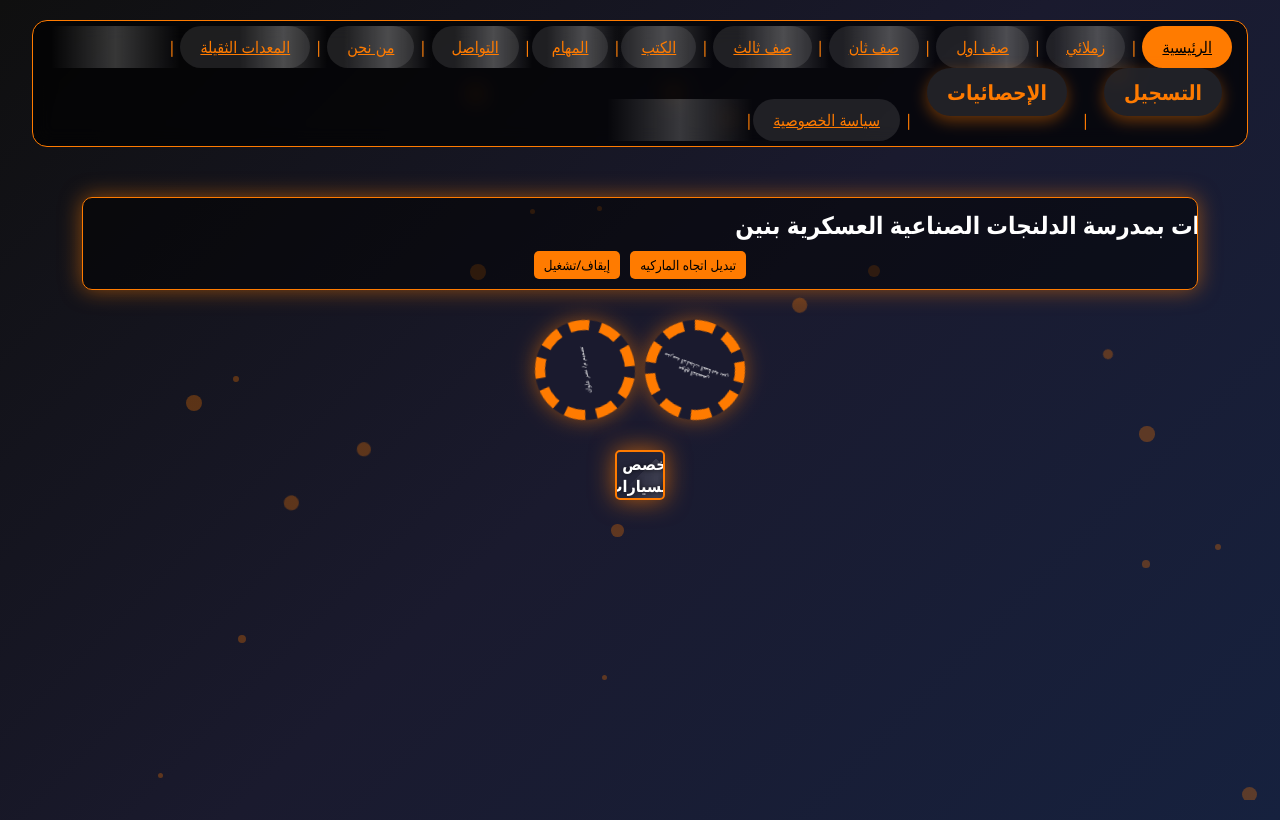
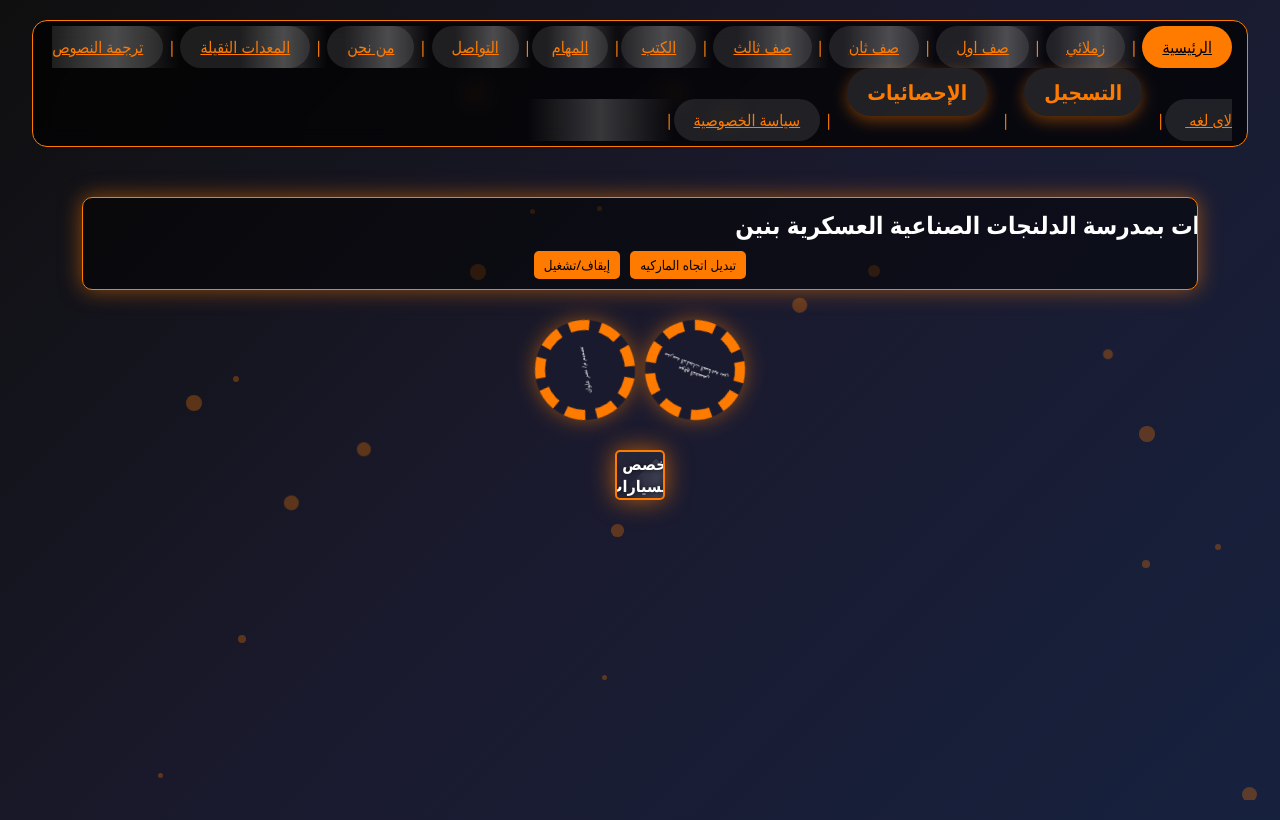
Before and after one commit to nnasrh612025-lab/web-nasr1, a plain HTML site: page index.html in a window 1280 px wide. Drawn offline with Linux system fonts and the light colour scheme.

Commit message:
Add link for text translation in navigation

```diff
--- a/index.html
+++ b/index.html
@@ -850,6 +850,7 @@
             <a href="#" class="nav-link" data-page="contact">التواصل</a> |
             <a href="#" class="nav-link" data-page="about">من نحن</a> |
 			<a href="mueadaat-thaqila.html">المعدات الثقيلة</a> |
+			<a href="translate.html">ترجمة النصوص لاى لغه </a> |
 			<a href="register.html" class="home-btn">التسجيل</a>  |
 			<a href="earnings.html" class="home-btn">الإحصائيات</a>  |
             <a href="#" class="nav-link" data-page="privacy">سياسة الخصوصية</a>|
```
